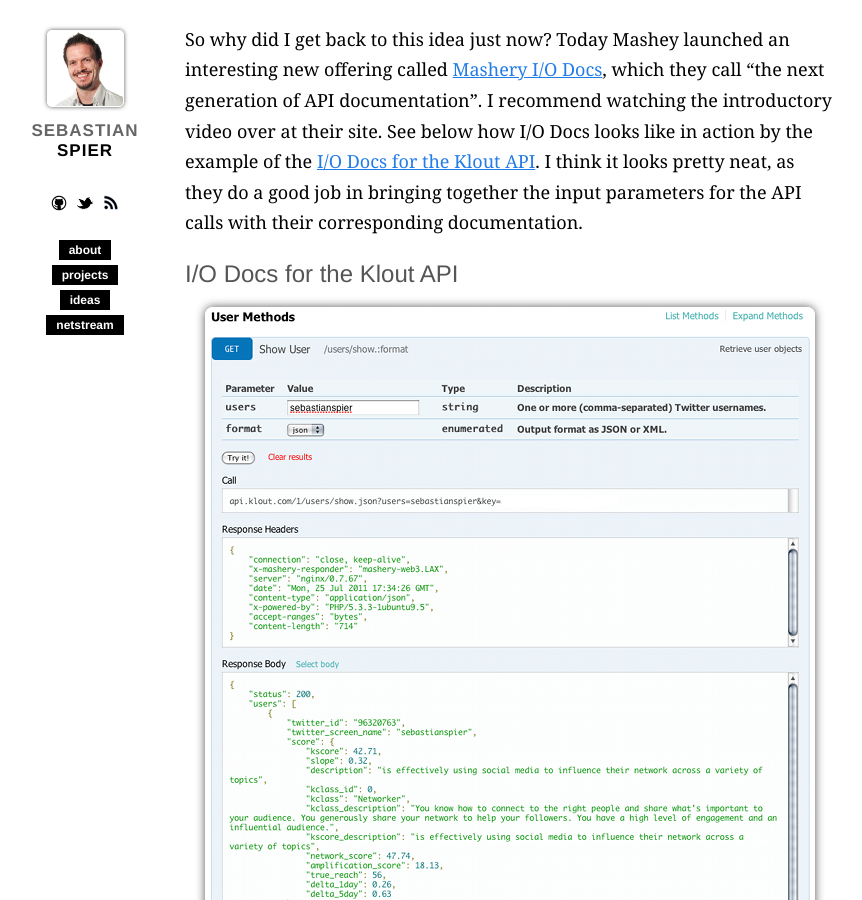
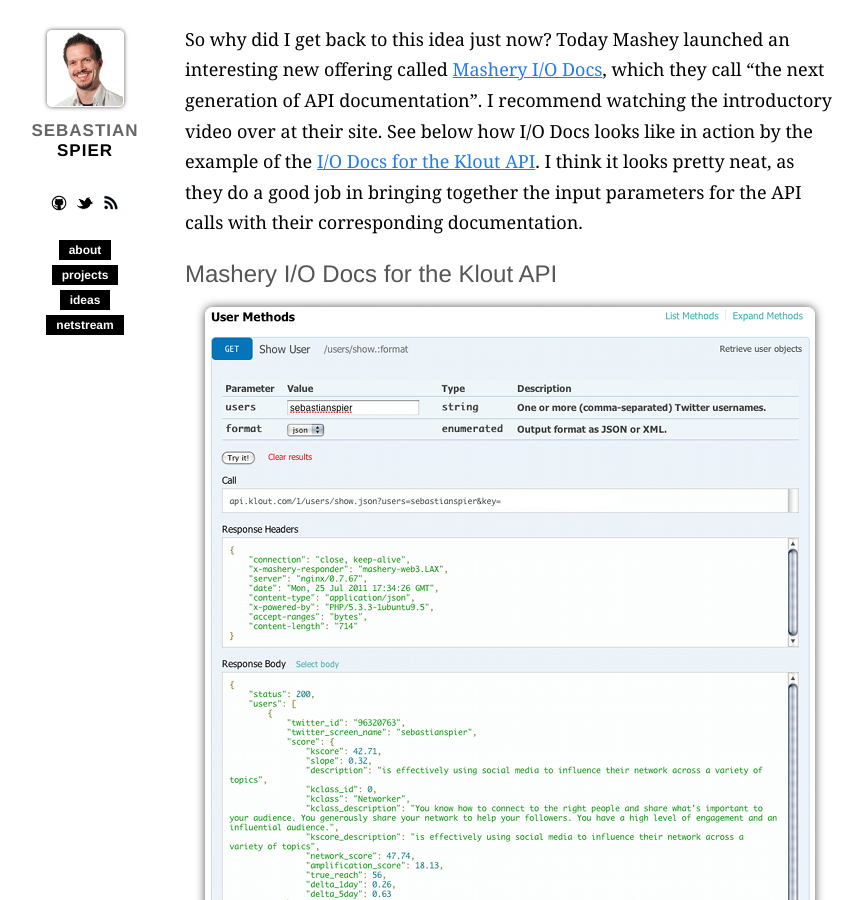
Before and after one commit to spier/spier.github.io, a Jekyll site: the page built from _posts/2011-07-25-making-yql-tables-an-api-query-wizard.md, in a window 1280 px wide and 900 px high, scrolled down 429 px. Shown: the whole window, without its empty margins (15-877 px from the left). Built offline with Jekyll 4.4.1, drawn with Linux system fonts in a browser that asks for light colours; nearby versions of some CDN libraries; Markdown is read by kramdown in place of the engine named in the settings; comment, search, counter and statistics services are not loaded.

Commit message:
minor fix

```diff
--- a/_posts/2011-07-25-making-yql-tables-an-api-query-wizard.md
+++ b/_posts/2011-07-25-making-yql-tables-an-api-query-wizard.md
@@ -10,7 +10,7 @@
 
 So why did I get back to this idea just now? Today Mashey launched an interesting new offering called [Mashery I/O Docs][mashery_io], which they call "the next generation of API documentation". I recommend watching the introductory video over at their site. See below how I/O Docs looks like in action by the example of the [I/O Docs for the Klout API][]. I think it looks pretty neat, as they do a good job in bringing together the input parameters for the API calls with their corresponding documentation.
 
-## I/O Docs for the Klout API
+## [Mashery I/O Docs][mashery_io] for the Klout API
 
 ![Klout](/images/wizard_mashery.png)
 
```
